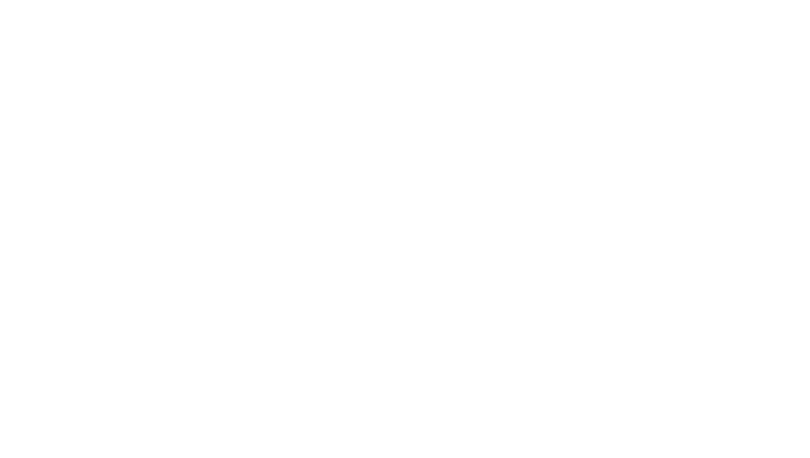
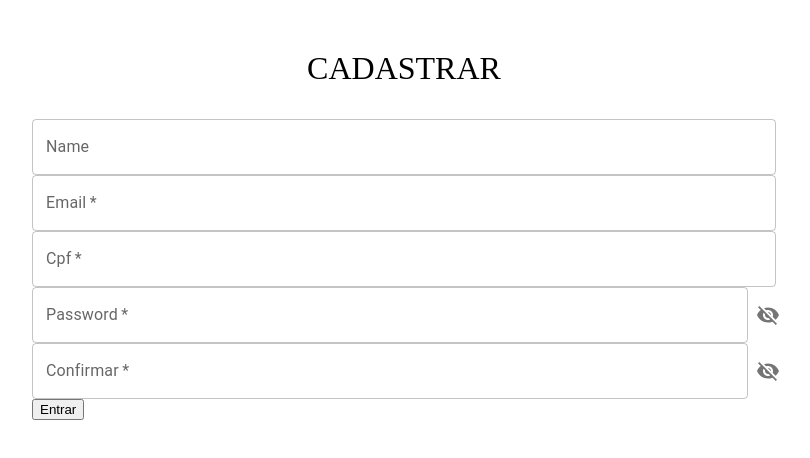
Before and after one commit to Otuada/Laberango, a React (Create React App) app in the folder laberango/: page /signUp in a window 1280 px wide. Shown: the top 458 px of the page, without its empty margins (236-1046 px from the left). Built offline with nearby package versions, Linux system fonts and the light colour scheme.

Commit message:
laberango a saga da debugação

```diff
--- a/laberango/src/Pages/Feed/feed.js
+++ /dev/null
@@ -1,27 +0,0 @@
-import React from "react";
-import { useNavigate } from "react-router-dom";
-import { goToLogin } from "../../Routers/coordinator"
-import  Logo  from "../../Assents/laberangofundoLaranja.png"
-import { Botao, Divfeed } from "./styled"
-
-
-const Feed = () =>{
-
-    const navigate = useNavigate()
-
-    const vaiPraPageLogin = () =>{
-        goToLogin(navigate)
-    }
-
-
-    return(
-        <Divfeed>
-
-            <Botao className="full-width-button" onClick={() => vaiPraPageLogin()} >
-            <img src={Logo} alt={Logo} />
-            </Botao>
-        </Divfeed>
-    )
-}
-
-export default Feed
--- /dev/null
+++ b/laberango/src/Pages/Home/home.js
@@ -0,0 +1,27 @@
+import React from "react";
+import { useNavigate } from "react-router-dom";
+import { goToLogin } from "../../Routers/coordinator"
+import  Logo  from "../../Assents/laberangofundoLaranja.png"
+import { Botao, Divfeed } from "./styled"
+
+
+const Home = () =>{
+
+    const navigate = useNavigate()
+
+    const vaiPraPageLogin = () =>{
+        goToLogin(navigate)
+    }
+
+
+    return(
+        <Divfeed>
+
+            <Botao className="full-width-button" onClick={() => vaiPraPageLogin()} >
+            <img src={Logo} alt={Logo} />
+            </Botao>
+        </Divfeed>
+    )
+}
+
+export default Home
--- a/laberango/src/Pages/SignUp/SignUp.js
+++ b/laberango/src/Pages/SignUp/SignUp.js
@@ -1,32 +1,28 @@
-import { useState } from "react";
-import React  from "react";
+import React, { useState } from "react";
 import { useForm } from "../../Hooks/useForm";
 import { Main, InputMuiMaterial, PassDiv } from "./styled";
-import Visibility from '@mui/icons-material/Visibility';
-import VisibilityOff from '@mui/icons-material/VisibilityOff';
+import Visibility from "@mui/icons-material/Visibility";
+import VisibilityOff from "@mui/icons-material/VisibilityOff";
 import { IconButton } from "@mui/material";
-import axios from 'axios';
-import { BASE_URL } from '../../Constants/url';
-import { useNavigate } from 'react-router-dom';
-import { goToSignUpAdress  } from '../../Routers/coordinator';
+import axios from "axios";
+import { BASE_URL } from "../../Constants/url";
+import { useNavigate } from "react-router-dom";
+import { goToSignUpAdress } from "../../Routers/coordinator";
 
+const SignUp = () => {
+  const { form, onChange, clean } = useForm({
+    name: "",
+    email: "",
+    cpf: "",
+    password: "",
+  });
 
-const SignUp = () =>{
-    const { form, onChange, clean } = useForm(
-        {
-            "name": "",
-            "email": "",
-            "cpf": "",
-            "password": ""
-        }
-    )
+  const [confirmPassword, setConfirmPassword] = useState("");
+  const [showPass, setShowPass] = useState(false);
+  const [showCheckPass, setShowCheckPass] = useState(false);
+  const [checkErrPass, setCheckErrPass] = useState(false);
 
-    const [confirmPassword,setConfirmPassword] = useState('')
-    const [showPass, setShowPass] = useState(false)
-    const [showCheckPass, setShowCheckPass] = useState(false)
-    const [checkErrPass, setCheckErrPass] = useState(false)
-
-    const navigate = useNavigate()
+  const navigate = useNavigate();
 
   const cpfMask = (value) => {
     return value
@@ -35,61 +31,62 @@ const SignUp = () =>{
       .replace(/(\d{3})(\d)/, "$1.$2")
       .replace(/(\d{3})(\d{1,2})/, "$1-$2")
       .replace(/(-\d{2})\d+?$/, "$1");
-    }
+  };
 
   const handleClickShowPassword = () => {
-        setShowPass(!showPass)
-    }
+    setShowPass(!showPass);
+  };
 
   const handleClickShowCheckPassword = () => {
-        setShowCheckPass(!showCheckPass)
+    setShowCheckPass(!showCheckPass);
+  };
+
+  const signUpPerson = async () => {
+    await axios
+      .post(`${BASE_URL}/signUp`, form)
+      .then((res) => {
+        localStorage.setItem("token", res.data.token);
+        alert(`boas vindas ${res.data.user.name}`);
+        goToSignUpAdress(navigate);
+      })
+      .catch((err) => {
+        alert(err.response.data.message);
+        clean();
+        setConfirmPassword("");
+      });
+  };
+
+  const onSubmitForm = (event) => {
+    event.preventDefault();
+
+    if (form.password !== confirmPassword) {
+      setCheckErrPass(true);
+    } else {
+      setCheckErrPass(false);
+      signUpPerson();
     }
+  };
 
-    const signUpPerson = async() =>{
-        await axios.post(`${BASE_URL}/signUp`,form)
-        .then((res)=>{
-            localStorage.setItem('token',res.data.token)
-            alert(`boas vindas ${res.data.user.name}`)
-            goToSignUpAdress(navigate)
-        })
-        .catch((err)=>{
-            alert(err.response.data.message)
-            clean()
-            setConfirmPassword('')
-        })
-    }
-    const onSubmitForm = (event)=>{
-        event.preventDefault()
-
-        if(form.password !== confirmPassword){
-            setCheckErrPass(true)
-        }else{
-            setCheckErrPass(false)
-            signUpPerson()
-
-        }
-
-
-    return(
+  return (
     <Main>
       <p>CADASTRAR</p>
       <form onSubmit={onSubmitForm}>
         <InputMuiMaterial
           id="outlined-basic"
           label={"Name"}
-                name='name'
-                type={'text'}
-                placeholder={'Digite seu nome'}
+          name="name"
+          type="text"
+          placeholder="Digite seu nome"
           variant="outlined"
           value={form.name}
           onChange={onChange}
         />
         <InputMuiMaterial
           id="outlined-basic"
-                    label={'Email'}
-                    name='email'
-                    type={'email'}
-                    placeholder={'Digite seu email'}
+          label={"Email"}
+          name="email"
+          type="email"
+          placeholder="Digite seu email"
           variant="outlined"
           value={form.email}
           onChange={onChange}
@@ -97,10 +94,10 @@ const SignUp = () =>{
         />
         <InputMuiMaterial
           id="outlined-basic"
-                    label={'Cpf'}
-                    name='cpf'
-                    type={'text'}
-                    placeholder={'Digite seu cpf'}
+          label={"Cpf"}
+          name="cpf"
+          type="text"
+          placeholder="Digite seu cpf"
           variant="outlined"
           value={cpfMask(form.cpf)}
           onChange={onChange}
@@ -109,10 +106,10 @@ const SignUp = () =>{
         <PassDiv>
           <InputMuiMaterial
             id="outlined-adornment-password"
-                        label={'Password'}
-                        name='password'
-                        type={showPass ? 'text' : 'password'}
-                        placeholder={'minimo 6 caracteres'}
+            label={"Password"}
+            name="password"
+            type={showPass ? "text" : "password"}
+            placeholder="minimo 6 caracteres"
             inputProps={{ minLength: 6, title: "A senha deve conter no minimo 6 digitos" }}
             value={form.password}
             onChange={onChange}
@@ -130,11 +127,11 @@ const SignUp = () =>{
         <PassDiv>
           <InputMuiMaterial
             error={checkErrPass}
-                        helperText={checkErrPass ? 'Deve ser a mesma que a anterior.' : ''}
+            helperText={checkErrPass ? "Deve ser a mesma que a anterior." : ""}
             id="outlined-adornment-password"
-                        label={'Confirmar'}
-                        type={showCheckPass ? 'text' : 'password'}
-                        placeholder={'minimo 6 caracteres'}
+            label={"Confirmar"}
+            type={showCheckPass ? "text" : "password"}
+            placeholder="minimo 6 caracteres"
             inputProps={{ minLength: 6, title: "A senha deve conter no minimo 6 digitos" }}
             value={confirmPassword}
             onChange={(e) => setConfirmPassword(e.target.value)}
@@ -150,12 +147,8 @@ const SignUp = () =>{
         </PassDiv>
         <button type="submit">Entrar</button>
       </form>
+    </Main>
+  );
+};
 
-
-        </Main>
-    )
-}
- }
-
-
- export default SignUp
+export default SignUp;
--- a/laberango/src/Routers/Routes.js
+++ b/laberango/src/Routers/Routes.js
@@ -8,13 +8,15 @@ import Cart from '../Pages/Cart/cart'
 import Profile from '../Pages/Profile/profile'
 import AdressEdit from "../Pages/AdressEdit/adressEdit"
 import ProfileEdit from "../Pages/ProfileEdit/profileEdit"
+import Home from "../Pages/Home/home"
 
 
 export const Router = () => {
     return(
         <BrowserRouter>
             <Routes>
-                <Route index element={<Feed/>}/>
+                <Route index element={<Home/>}/>
+                <Route path='/feed' element={<Feed/>}/>
                 <Route path='/login' element={<Login/>}/>
                 <Route path='/signUp' element={<SignUp/>}/>
                 <Route path='/signUp/adress' element={<SignUpAdress/>}/>
```
Also changed, not shown: laberango/src/Pages/Home/styled.js (renamed from laberango/src/Pages/Feed/styled.js), 1 other file (tests, documents, lock files or other folders). Lines whose indentation alone changed are shown as unchanged.
